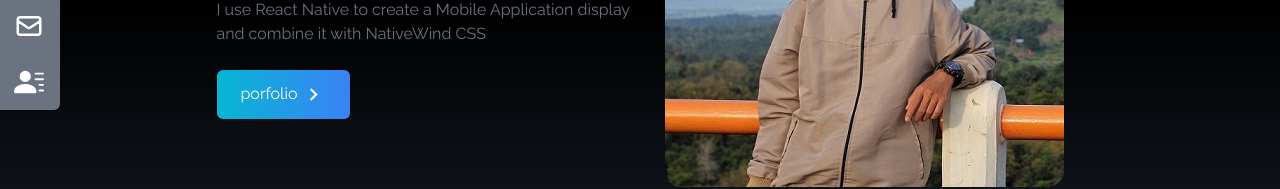
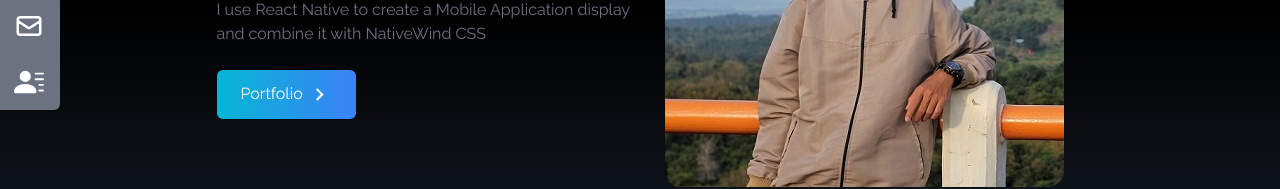
Before and after one commit to Andif2000/my_porfolio, a React (Create React App) app: page / in a window 1280 px wide. Shown: the part 394-583 px from the top of the page. Built offline with nearby package versions, Linux system fonts and the light colour scheme.

Commit message:
Tidy Up Home

```diff
--- a/src/components/Home.jsx
+++ b/src/components/Home.jsx
@@ -17,7 +17,7 @@ const Home = () => {
 
                     <div>
                         <Link to='portfolio' smooth duration={500} className='group text-white w-fit px-6 py-3 my-2 flex items-center rounded-md bg-gradient-to-r from-cyan-500 to-blue-500 cursor-pointer '>
-                            porfolio
+                            Portfolio
                             <span className='group-hover:rotate-90 duration-300 '>
                                 <MdOutlineKeyboardArrowRight
                                 size={25}
```
